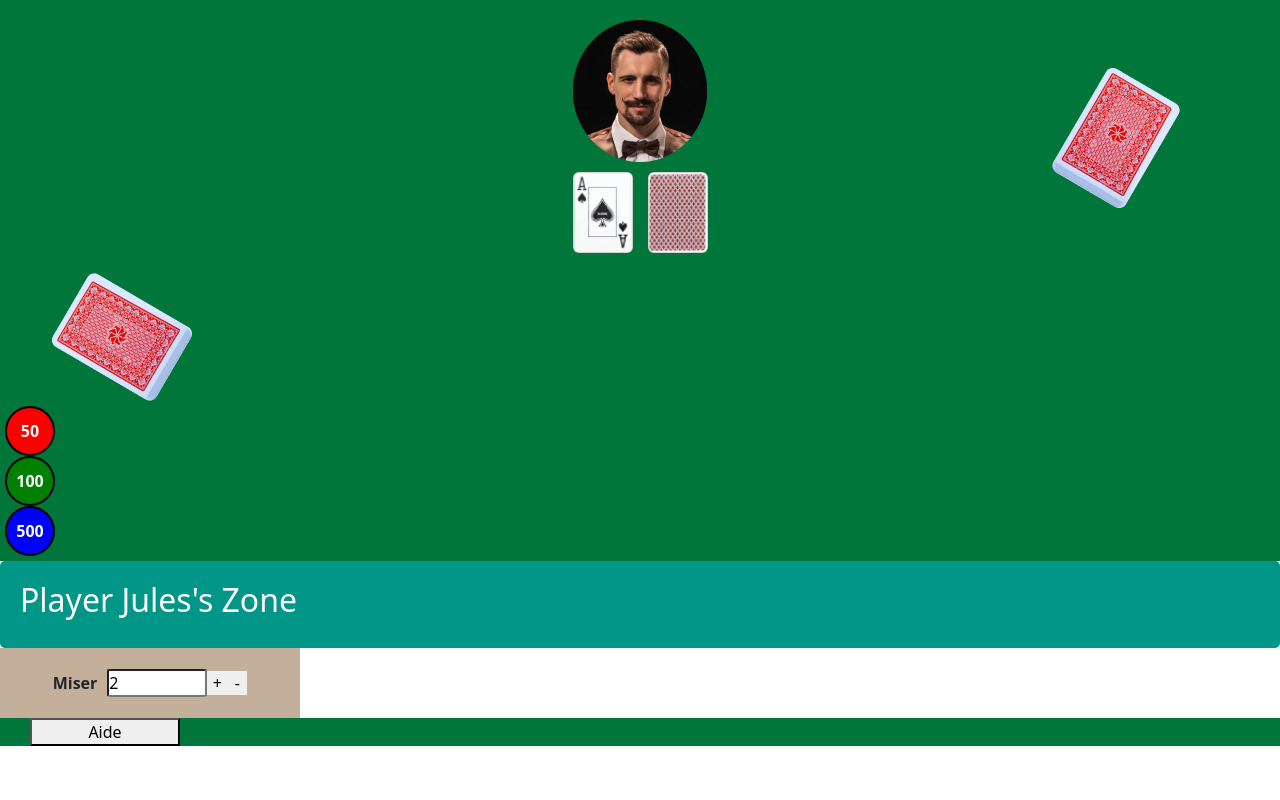
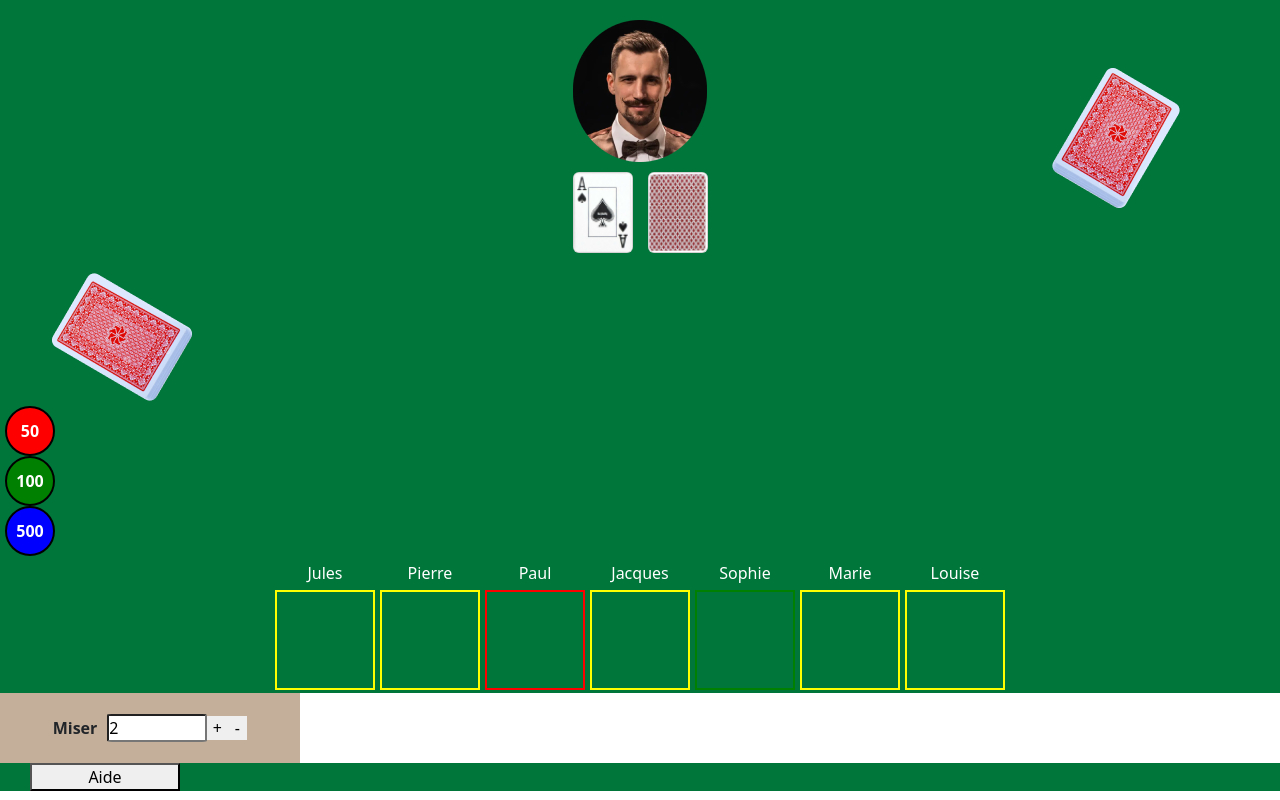
Before and after one commit to LDDW/APP_BLACKJACK, a React (Create React App) app in the folder src_front/: page /game in a window 1280 px wide. Built offline with nearby package versions, Linux system fonts and the light colour scheme; no server answers.

Commit message:
cyril : add PlayerZone, add props playerZone in Game.tsx

```diff
--- a/src_front/src/components/game/Game.tsx
+++ b/src_front/src/components/game/Game.tsx
@@ -9,7 +9,10 @@ import PlayerZone from "../playerZone/PlayerZone";
 import BetZone from '../betZone/BetZone';
 
 // Récupération du nom du joueur passé en props de PlayerZone
-const playerName = "Jules";
+const playerNames = ["Jules", "Pierre", "Paul", "Jacques", "Sophie", "Marie", "Louise"];
+// Récupération du status du joueur passé en props de PlayerZone
+const playerStatuses = ["not-played", "not-played", "playing", "not-played", "played", "not-played", "not-played"]; // Exemple de statuts
+
 
 const Game = () => {
     return(
@@ -20,7 +23,7 @@ const Game = () => {
                     {/* <ShoeZone /> */}
 
                     <ChipZone />
-                    { <PlayerZone playerName={playerName}/> }
+                    <PlayerZone playerNames={playerNames} playerStatuses={playerStatuses}/>
                     <BetZone minValue={2} />
                     <RuleZone />
                 </header>
--- a/src_front/src/components/playerZone/PlayerZone.css
+++ b/src_front/src/components/playerZone/PlayerZone.css
@@ -1,14 +1,41 @@
-.player-zone {
-    background-color: #009688;
-    color: #fff;
-    padding: 20px;
-    border-radius: 5px;
-  }
+.playerZone {
+  background-color: #00763a;
+  display: flex;
+  justify-content: center;
+  gap: 5px;
+}
 
-  .card-area {
-    /* Styles for displaying player's cards */
-  }
+.rectangleContainer {
+  display: flex;
+  flex-direction: column;
+  align-items: center;
+}
 
-  .bet-area {
-    /* Styles for displaying player's bets */
-  }
+
+
+.playerName {
+  margin-bottom: 5px;
+  text-align: center;
+  color: #fff;
+}
+
+.rectangle {
+  width: 100px;
+  height: 100px;
+  border-width: 2px;
+  border-style: solid;
+  margin-bottom: 3px;
+}
+
+
+.rectangle-not-played {
+  border-color: yellow;
+}
+
+.rectangle-playing {
+  border-color: red;
+}
+
+.rectangle-played {
+  border-color: green; /* Choisir la couleur que vous voulez pour l'état "played" */
+}
--- a/src_front/src/components/playerZone/PlayerZone.tsx
+++ b/src_front/src/components/playerZone/PlayerZone.tsx
@@ -1,23 +1,23 @@
 import React from 'react';
 import './PlayerZone.css';
 
-interface PlayerProps {
-  playerName: string;
+interface PlayerZoneProps {
+  playerNames: string[];
+  playerStatuses: string[];
 }
 
-const PlayerZone: React.FC<PlayerProps> = ({ playerName }) => {
+const PlayerZone: React.FC<PlayerZoneProps> = ({ playerNames, playerStatuses }) => {
 
   return (
-    <div className="player-zone">
-      <h2>Player {playerName}'s Zone</h2>
-      <div className="card-area">
-        {/* Place for displaying player's cards */}
-      </div>
-      <div className="bet-area">
-        {/* Place for displaying player's bets */}
-      </div>
+    <div className="playerZone">
+      {playerNames.map((playerName, index) => (
+        <div key={index} className="rectangleContainer">
+          <div className="playerName">{playerName}</div>
+          <div className={`rectangle rectangle-${playerStatuses[index]}`}></div>
+        </div>
+      ))}
     </div>
   );
-};
+}
 
 export default PlayerZone;
```
